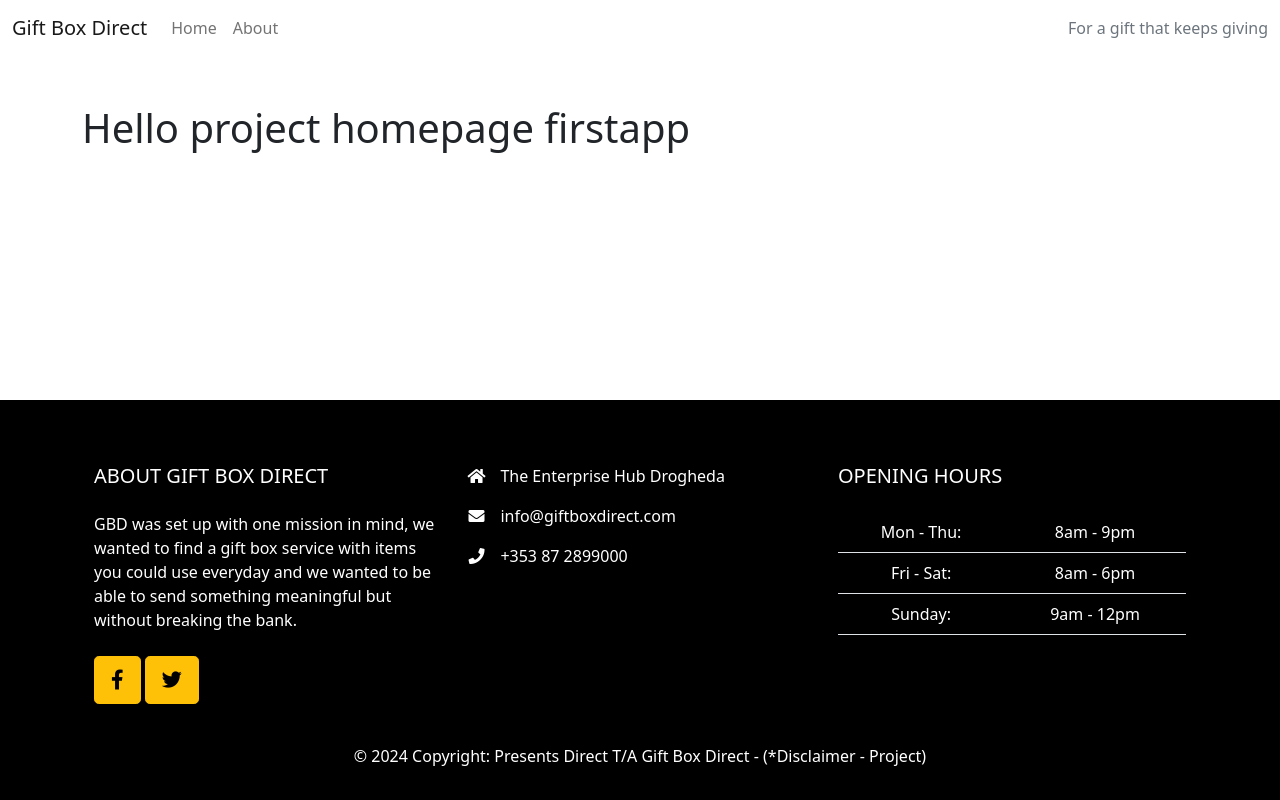
After one commit to NigelFinegan5p/project4, a Django app: page /firstapp/ in a window 1280 px wide. The commit adds this page. Run offline with Django 4.2, Linux system fonts and the light colour scheme.

Commit message:
changed file locaction of firstapp.html to templates at root level, problem solved, landing page working

```diff
--- a/templates/base.html
+++ b/templates/base.html
@@ -1,4 +1,7 @@
+{% load static %}
 {% url 'home' as home_url %}
+{% url 'about' as about_url %}
+{% url 'firstapp' as firstapp_url %}
 
 <!DOCTYPE html>
 <html class="h-100" lang="en">
--- /dev/null
+++ b/templates/firstapp.html
@@ -0,0 +1,9 @@
+{% extends 'base.html' %}
+{% block content %}
+{% load static %}
+<div class="container mt-5">
+
+
+    <h1> Hello project homepage firstapp</h1>
+</div>
+{% endblock content %}
```
